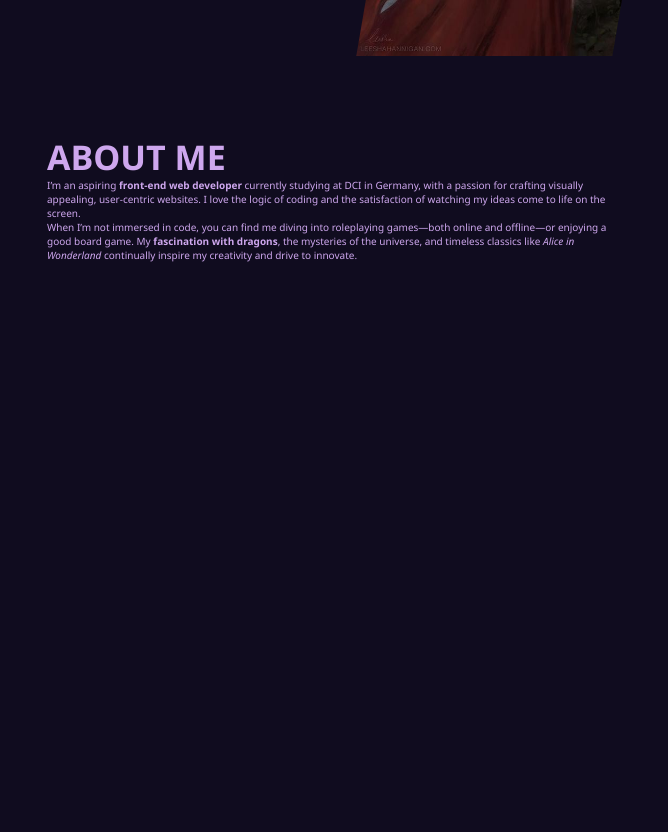
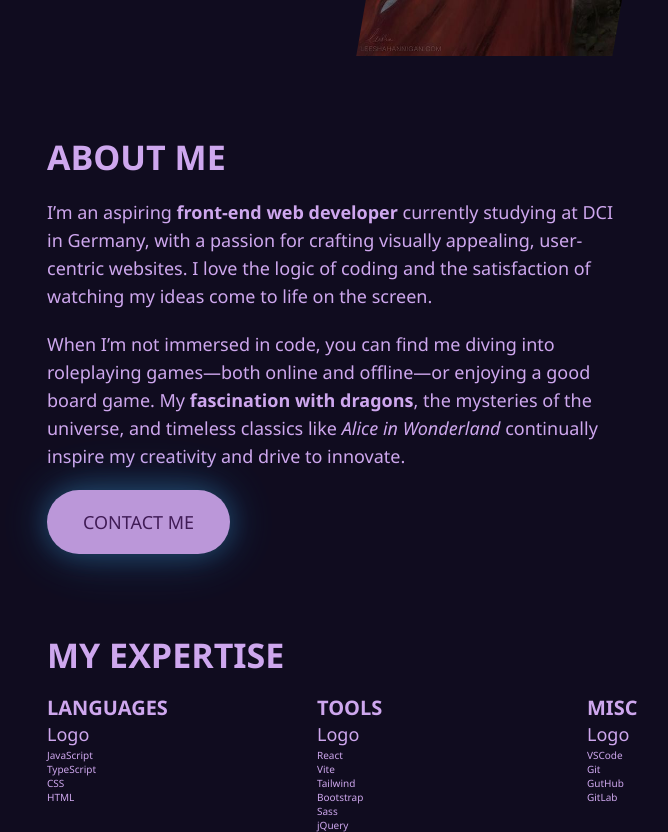
Before and after one commit to nimitaya/my-portfolio, a React (Vite) app: page / in a window 1280 px wide. Shown: the part 960-1792 px from the top of the page, without its empty margins (113-781 px from the left). Before the commit the page ends 1222 px from the top, so only its background shows below. Built offline with nearby package versions, Linux system fonts and the light colour scheme.

Commit message:
create Expertise section

```diff
--- /dev/null
+++ b/src/assets/data.js
@@ -0,0 +1,6 @@
+// Information for expertise section
+export const expertises = {
+    languages: ["JavaScript", "TypeScript", "CSS", "HTML"],
+    tools: ["React", "Vite", "Tailwind", "Bootstrap", "Sass", "jQuery"],
+    misc: ["VSCode", "Git", "GutHub", "GitLab"],
+  };
--- a/src/index.css
+++ b/src/index.css
@@ -100,6 +100,23 @@ h2 {
   text-transform: uppercase;
 }
 
+h3 {
+  font-size: var(--h3);
+  line-height: var(--h3-line);
+  text-transform: uppercase;
+}
+
+h4 {
+  font-size: var(--h4);
+  line-height: var(--h4-line);
+  text-transform: uppercase;
+}
+
+p {
+  font-size: var(--body-1);
+  line-height: var(--body-1-line);
+}
+
 .emph {
   font-weight: bold;
 }
--- a/src/pages/About.jsx
+++ b/src/pages/About.jsx
@@ -1,3 +1,4 @@
+import Button from "../components/Button";
 import "../styles/About.css"
 
 const About = () => {
@@ -19,6 +20,7 @@ const About = () => {
           <span className="italic">Alice in Wonderland</span> continually
           inspire my creativity and drive to innovate.
         </p>
+      <Button insert="Contact me" target="#contact" classN="btn btn-primary"/>
       </div>
     </section>
   );
--- /dev/null
+++ b/src/pages/Expertise.jsx
@@ -0,0 +1,30 @@
+import { expertises } from "../assets/data.js";
+import "../styles/Expertise.css";
+
+const Expertise = () => {
+  return (
+    <section className="section-expertise" id="expertise">
+      <div className="expertise-text">
+        <h2>My Expertise</h2>
+
+        <div className="expertise-cards-container">
+          {Object.keys(expertises).map((expertise, i) => {
+            return (
+              <div className="expertise-card" key={i + expertise}>
+                <h4>{expertise}</h4>
+                <p>Logo</p>
+                <ul>
+                  {expertises[expertise].map((info, i) => (
+                    <li key={i + info}>{info}</li>
+                  ))}
+                </ul>
+              </div>
+            );
+          })}
+        </div>
+
+      </div>
+    </section>
+  );
+};
+export default Expertise;
--- a/src/pages/Main.jsx
+++ b/src/pages/Main.jsx
@@ -1,11 +1,13 @@
 import Hero from "./Hero"
 import About from "./About"
+import Expertise from "./Expertise"
 
 const Main = () => {
   return (
     <main>
         <Hero/>
         <About/>
+        <Expertise/>
     </main>
   )
 }
--- a/src/styles/About.css
+++ b/src/styles/About.css
@@ -1,3 +1,12 @@
+.section-about {
+  display: flex;
+  flex-direction: column;
+  gap: 4rem;
+}
+
 .about-text {
   width: 60%;
+  display: flex;
+  flex-direction: column;
+  gap: 2rem;
 }
--- a/src/styles/Button.css
+++ b/src/styles/Button.css
@@ -4,6 +4,7 @@
   text-decoration: none;
   text-transform: uppercase;
 
+  max-width: fit-content;
   padding: 1.8rem 3.6rem;
   border-radius: 4rem;
 }
--- /dev/null
+++ b/src/styles/Expertise.css
@@ -0,0 +1,18 @@
+.section-expertise{
+    width: 100%;
+}
+.expertise-text {
+    display: flex;
+    flex-direction: column;
+    gap: 2rem;
+}
+
+.expertise-cards-container {
+    display: flex;
+    flex-wrap: wrap;
+    gap: 2rem;
+}
+
+.expertise-card {
+    width: 25rem;
+}
```
